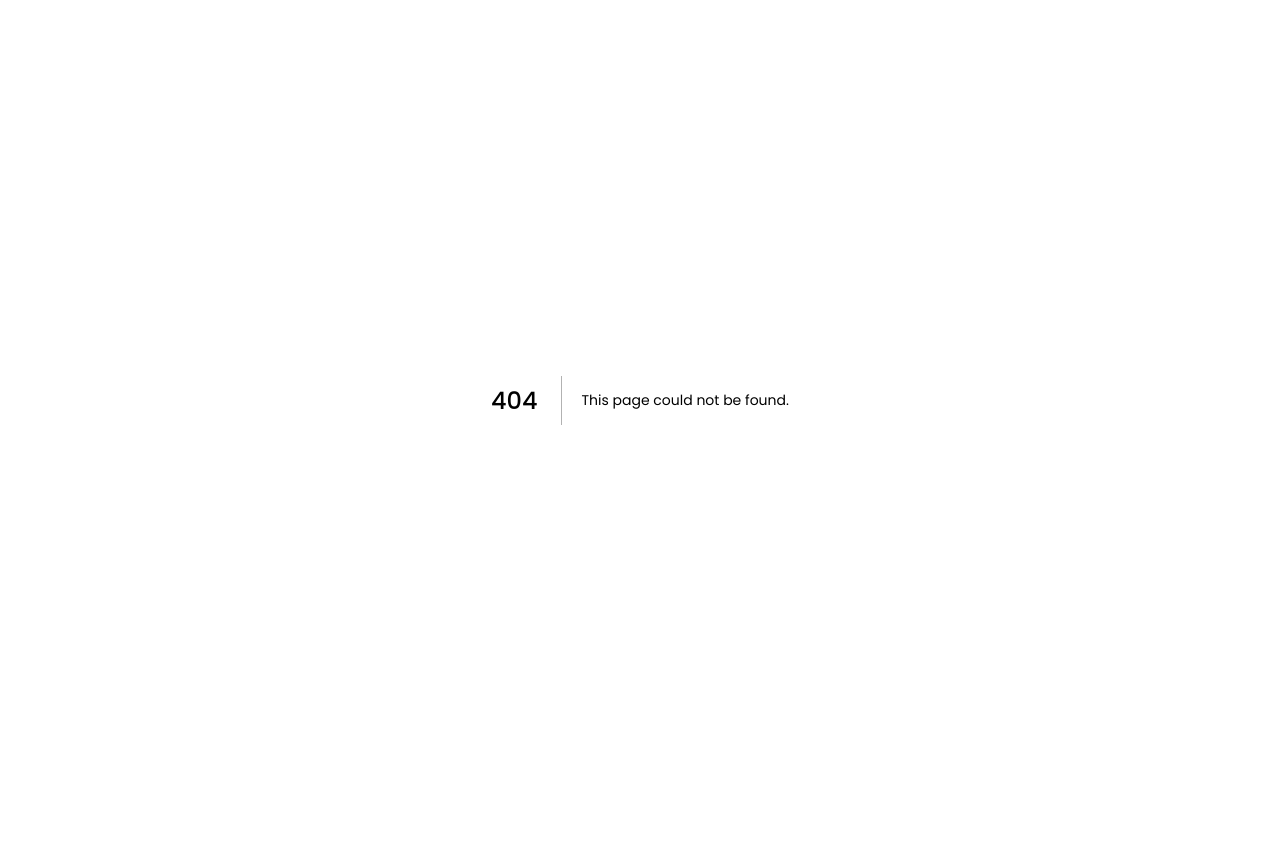
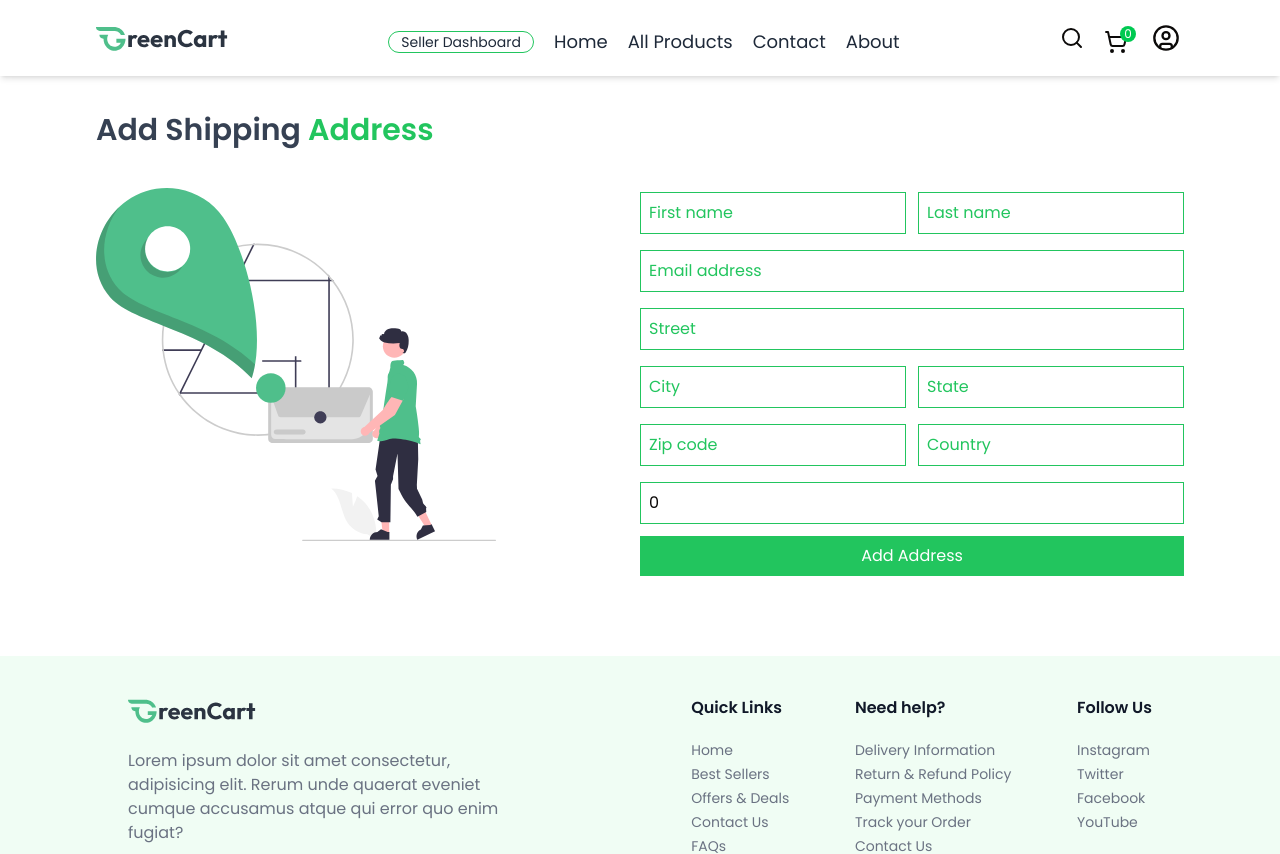
Before and after one commit to DAVID25JAVA/GroFast, a Next.js app: page /address in a window 1280 px wide. Before the commit this address had no page. Shown: the top 854 px of the page. Before the commit the page ends 800 px from the top, so only its background shows below. Built offline with nearby package versions, Linux system fonts and the light colour scheme; a web font is replaced by a local one.

Commit message:
add address form

```diff
--- a/package.json
+++ b/package.json
@@ -16,6 +16,7 @@
     "react": "19.2.0",
     "react-dom": "19.2.0",
     "react-hot-toast": "^2.6.0",
+    "react-loader-spinner": "^8.0.0",
     "tailwind-merge": "^3.4.0"
   },
   "devDependencies": {
--- /dev/null
+++ b/src/app/(main)/address/page.jsx
@@ -0,0 +1,151 @@
+"use client";
+import React, { useState } from "react";
+import Image from "next/image";
+import { assets } from "../../../../public/assets";
+import { useRouter } from "next/navigation";
+
+function page() {
+  const router = useRouter();
+  const [address, setAddress] = useState({
+    firstName: "",
+    lastName: "",
+    email: "",
+    street: "",
+    city: "",
+    state: "",
+    phone: 0,
+    zipCode: "",
+    country: "",
+  });
+
+  const handleForm = (e) => {
+    e.preventDefault();
+  };
+
+  return (
+    <div className="max-w-6xl mx-auto px-4 sm:px-6 md:px-8 pt-28 pb-20">
+      <p className="text-lg sm:text-2xl md:text-3xl font-semibold text-gray-700 pb-5">
+        Add Shipping <span className="text-primary">Address</span>
+      </p>
+      <form className="grid grid-cols-1 sm:grid-cols-2 mt-5">
+        {/* image */}
+        <div className="hidden sm:block md:block">
+          <Image
+            alt="Sipping address image"
+            src={assets?.add_address_iamge?.src}
+            width={400}
+            height={500}
+          />
+        </div>
+        {/* address form */}
+        <div className="flex flex-col gap-3 w-full">
+          <div className="flex items-center gap-3">
+            <input
+              type="text"
+              name="firstName"
+              value={address?.firstName}
+              onChange={(e) =>
+                setAddress({ ...address, firstName: e.target.value })
+              }
+              placeholder="First name"
+              className="border border-primary mt-1 p-2 focus:outline-none   w-full placeholder:text-primary"
+            />
+            <input
+              type="text"
+              name="lastName"
+              value={address?.lastName}
+              onChange={(e) =>
+                setAddress({ ...address, lastName: e.target.value })
+              }
+              placeholder="Last name"
+              className="border border-primary mt-1 p-2 focus:outline-none   w-full placeholder:text-primary"
+            />
+          </div>
+          <div className="flex flex-col gap-3">
+            <input
+              type="email"
+              name="email"
+              value={address?.email}
+              onChange={(e) =>
+                setAddress({ ...address, email: e.target.value })
+              }
+              placeholder="Email address"
+              className="border border-primary mt-1 p-2 focus:outline-none   w-full placeholder:text-primary"
+            />
+            <input
+              type="text"
+              name="street"
+              value={address?.street}
+              onChange={(e) =>
+                setAddress({ ...address, street: e.target.value })
+              }
+              placeholder="Street"
+              className="border border-primary mt-1 p-2 focus:outline-none   w-full placeholder:text-primary"
+            />
+          </div>
+          <div className="flex items-center gap-3">
+            <input
+              type="text"
+              name="city"
+              value={address?.city}
+              onChange={(e) => setAddress({ ...address, city: e.target.value })}
+              placeholder="City"
+              className="border border-primary mt-1 p-2 focus:outline-none   w-full placeholder:text-primary"
+            />
+            <input
+              type="text"
+              name="state"
+              value={address?.state}
+              onChange={(e) =>
+                setAddress({ ...address, state: e.target.value })
+              }
+              placeholder="State"
+              className="border border-primary mt-1 p-2 focus:outline-none   w-full placeholder:text-primary"
+            />
+          </div>
+          <div className="flex items-center gap-3">
+            <input
+              type="text"
+              name="zipCode"
+              value={address?.zipCode}
+              onChange={(e) =>
+                setAddress({ ...address, zipCode: e.target.value })
+              }
+              placeholder="Zip code"
+              className="border border-primary mt-1 p-2 focus:outline-none   w-full placeholder:text-primary"
+            />
+            <input
+              type="text"
+              name="country"
+              value={address?.country}
+              onChange={(e) =>
+                setAddress({ ...address, country: e.target.value })
+              }
+              placeholder="Country"
+              className="border border-primary mt-1 p-2 focus:outline-none   w-full placeholder:text-primary"
+            />
+          </div>
+
+          <div>
+            <input
+              type="number"
+              name="phone"
+              value={address?.phone}
+              onChange={(e) =>
+                setAddress({ ...address, phone: e.target.value })
+              }
+              placeholder="Phone"
+              className="border border-primary mt-1 p-2 focus:outline-none   w-full placeholder:text-primary"
+            />
+          </div>
+
+          <button className="w-full bg-primary text-white py-2 cursor-pointer">
+            Add Address
+          </button>
+        </div>
+      </form>
+    </div>
+  );
+}
+
+export default page;
--- a/src/app/(main)/cart/page.jsx
+++ b/src/app/(main)/cart/page.jsx
@@ -3,8 +3,11 @@ import { MoveLeft, X } from "lucide-react";
 import React, { useState } from "react";
 import Link from "next/link";
 
+
 function page() {
   const [showAddress, setShowAddress] = useState(false);
+
+
 
   const products = [
     {
@@ -122,7 +125,9 @@ function page() {
         </div>
 
         <div className="max-w-[360px] w-full bg-gray-100/40 p-5 max-md:mt-16 border border-gray-300/70">
-          <h2 className="text-xl md:text-xl font-medium text-gray-700">Order Summary</h2>
+          <h2 className="text-xl md:text-xl font-medium text-gray-700">
+            Order Summary
+          </h2>
           <hr className="border-gray-300 my-5" />
 
           <div className="mb-6">
@@ -137,18 +142,14 @@ function page() {
               </button>
               {showAddress && (
                 <div className="absolute top-12 py-1 bg-white border border-gray-300 text-sm w-full">
-                  <p
-                    onClick={() => setShowAddress(false)}
-                    className="text-gray-500 p-2 hover:bg-gray-100"
-                  >
-                    New York, USA
-                  </p>
-                  <p
-                    onClick={() => setShowAddress(false)}
-                    className="text-indigo-500 text-center cursor-pointer p-2 hover:bg-indigo-500/10"
-                  >
-                    Add address
-                  </p>
+                  <Link href={"/address"}>
+                    <p
+                      onClick={() => setShowAddress(false)}
+                      className="text-white bg-primary text-center cursor-pointer p-2  "
+                    >
+                      Add address
+                    </p>
+                  </Link>
                 </div>
               )}
             </div>
@@ -156,7 +157,9 @@ function page() {
             <p className="text-sm font-medium uppercase mt-6">Payment Method</p>
 
             <select className="w-full border border-gray-300 bg-white px-3 py-2 mt-2 outline-none">
-              <option value="COD" className="">Cash On Delivery</option>
+              <option value="COD" className="">
+                Cash On Delivery
+              </option>
               <option value="Online">Online Payment</option>
             </select>
           </div>
--- a/src/app/(main)/products/page.jsx
+++ b/src/app/(main)/products/page.jsx
@@ -1,8 +1,13 @@
 import React from "react";
 import { dummyProducts } from "../../../../public/assets";
 import ProductCard from "@/components/UI/Card";
+import Loader from "@/components/UI/Loader";
 
 function page() {
+  if (dummyProducts.length == 0) {
+    return <Loader />;
+  }
+
   return (
     <div className=" max-w-6xl mx-auto px-4 sm:px-6 md:px-8 pt-28 pb-20">
       <p className="font-semibold uppercase text-xl sm:text-2xl md:text-2xl text-gray-700">
--- a/src/components/UI/Category.jsx
+++ b/src/components/UI/Category.jsx
@@ -12,24 +12,25 @@ function Category() {
         </h1>
         <div className="grid grid-cols-2 sm:grid-cols-4 md:grid-cols-7 gap-3 mt-5   place-items-center">
           {categories?.map((item, index) => (
-            <div key={index} className="bg relative">
+            <div key={index} className="bg relat ive">
               <div
                 className={`bg-indigo-200   flex flex-col-reverse items-center   rounded-lg`}
                 style={{ backgroundColor: item?.bgColor }}
               >
-                <p className="text-gray-700   text-sm  absolute bottom-2 ">
-                  {item?.text}
-                </p>
-                <Link href={`/products/category/${item?.path?.toLowerCase()}`} className="flex items-center justify-center">
-
+                <Link
+                  href={`/products/category/${item?.path?.toLowerCase()}`}
+                  className="flex items-center justify-center"
+                >
                   <Image
                     alt="product img"
                     src={item?.image}
-
                     className={`bg-[${item?.bgColor}] md:w-36 w-full   cursor-pointer md:p-5 p-7  transition-transform duration-300 hover:scale-110`}
                   />
                 </Link>
               </div>
+              <p className="text-gray-700 text-center   text-sm  abso lute bottom-2 ">
+                {item?.text}
+              </p>
             </div>
           ))}
         </div>
--- /dev/null
+++ b/src/components/UI/Loader.jsx
@@ -0,0 +1,19 @@
+import React from "react";
+
+function Loader() {
+  return (
+    <div className="max-w-6xl mx-auto px-4 sm:px-6 md:px-8">
+      <Circles
+        height="80"
+        width="80"
+        color="#4fa94d"
+        ariaLabel="circles-loading"
+        wrapperStyle={{}}
+        wrapperClass=""
+        visible={true}
+      />
+    </div>
+  );
+}
+
+export default Loader;
```
Also changed, not shown: 1 other file (tests, documents, lock files or other folders).
